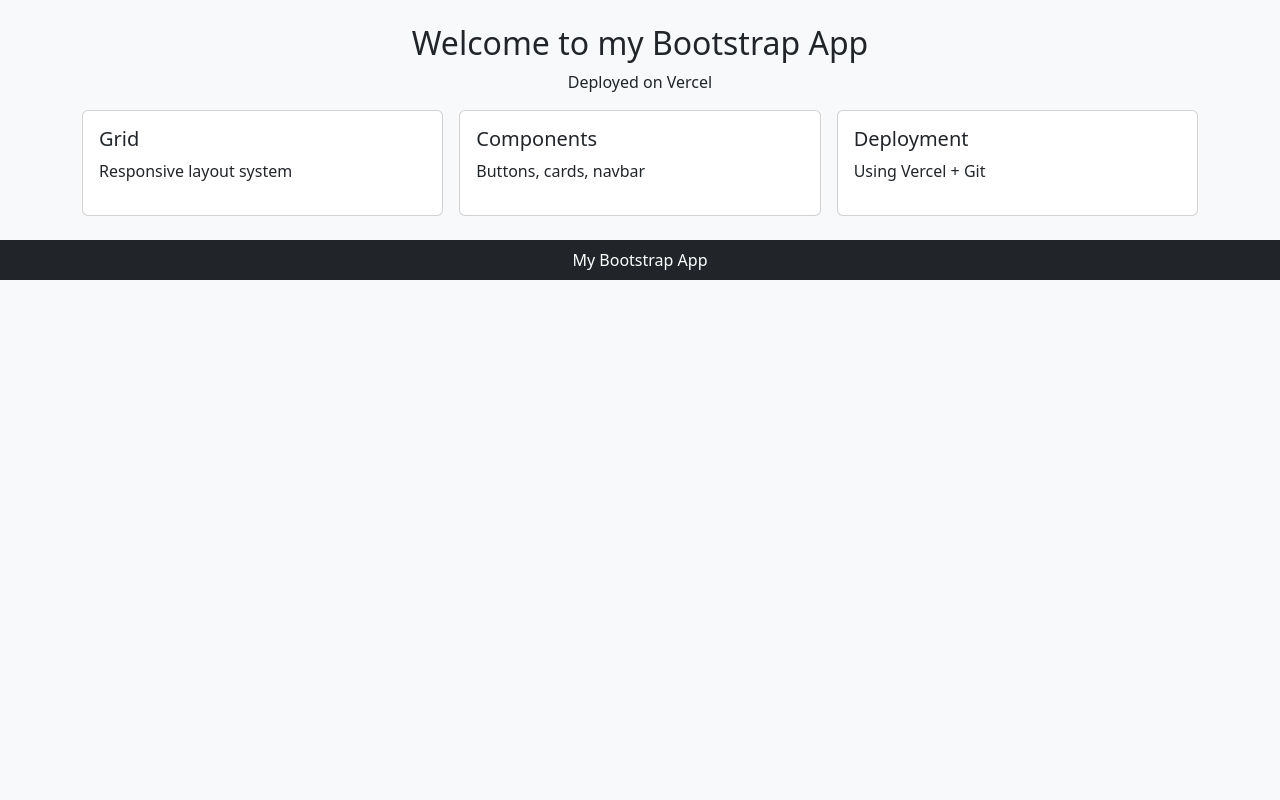
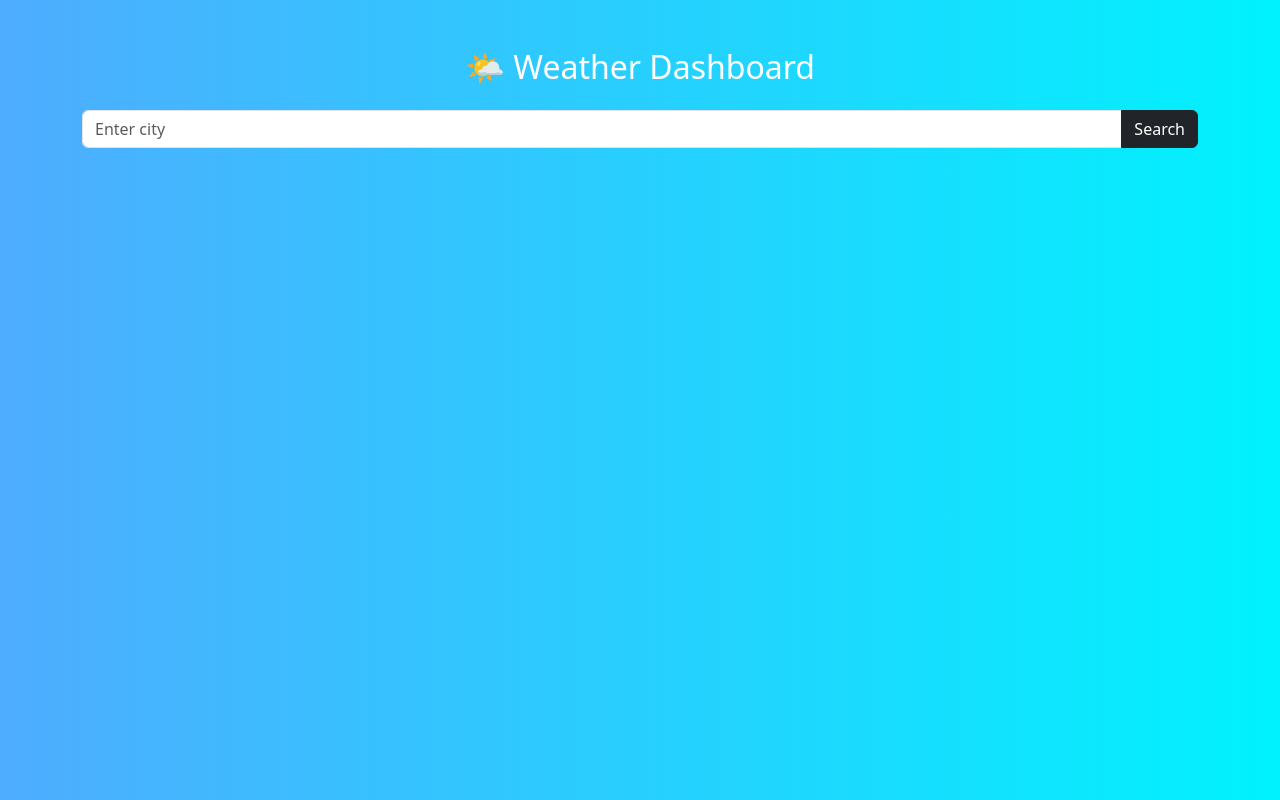
Before and after one commit to keshav-singh-shekhawat/Bootstrap-exp-10, a plain HTML site: page index.html in a window 1280 px wide. Drawn offline with nearby package versions, Linux system fonts and the light colour scheme.

Commit message:
Update index.html

```diff
--- a/index.html
+++ b/index.html
@@ -2,52 +2,69 @@
 <html lang="en">
 <head>
 <meta charset="UTF-8">
-<title>My App on Vercel</title>
+<meta name="viewport" content="width=device-width, initial-scale=1.0">
+<title>Weather Dashboard</title>
 
 <link href="https://cdn.jsdelivr.net/npm/bootstrap@5.3.3/dist/css/bootstrap.min.css" rel="stylesheet">
+
+<style>
+body {
+  background: linear-gradient(to right, #4facfe, #00f2fe);
+  color: white;
+}
+.card {
+  background: rgba(255,255,255,0.1);
+  backdrop-filter: blur(10px);
+  border: none;
+}
+</style>
 </head>
 
-<body class="bg-light">
+<body>
 
-<div class="container my-4">
-  <h2 class="text-center">Welcome to my Bootstrap App</h2>
-  <p class="text-center">Deployed on Vercel</p>
+<div class="container text-center mt-5">
 
-  <div class="row row-cols-1 row-cols-md-3 g-3">
+  <h2>🌤 Weather Dashboard</h2>
 
-    <div class="col">
-      <div class="card">
-        <div class="card-body">
-          <h5>Grid</h5>
-          <p>Responsive layout system</p>
-        </div>
-      </div>
-    </div>
+  <div class="input-group my-4">
+    <input type="text" id="city" class="form-control" placeholder="Enter city">
+    <button class="btn btn-dark" onclick="getWeather()">Search</button>
+  </div>
 
-    <div class="col">
-      <div class="card">
-        <div class="card-body">
-          <h5>Components</h5>
-          <p>Buttons, cards, navbar</p>
-        </div>
-      </div>
-    </div>
+  <div id="weatherCard" class="card p-4 d-none">
+    <h3 id="cityName"></h3>
+    <h1 id="temp"></h1>
+    <p id="condition"></p>
+  </div>
 
-    <div class="col">
-      <div class="card">
-        <div class="card-body">
-          <h5>Deployment</h5>
-          <p>Using Vercel + Git</p>
-        </div>
-      </div>
-    </div>
-
-  </div>
 </div>
 
-<footer class="bg-dark text-white text-center py-2 mt-4">
-  My Bootstrap App
-</footer>
+<script>
+async function getWeather() {
+  const city = document.getElementById("city").value;
+
+  if (!city) {
+    alert("Enter city name");
+    return;
+  }
+
+  const apiKey = "YOUR_API_KEY"; // ⚠️ replace this
+  const url = `https://api.openweathermap.org/data/2.5/weather?q=${city}&appid=${apiKey}&units=metric`;
+
+  try {
+    const res = await fetch(url);
+    const data = await res.json();
+
+    document.getElementById("weatherCard").classList.remove("d-none");
+    document.getElementById("cityName").innerText = data.name;
+    document.getElementById("temp").innerText = data.main.temp + "°C";
+    document.getElementById("condition").innerText = data.weather[0].main;
+
+  } catch (err) {
+    alert("Error fetching data");
+  }
+}
+</script>
 
 </body>
 </html>
```
